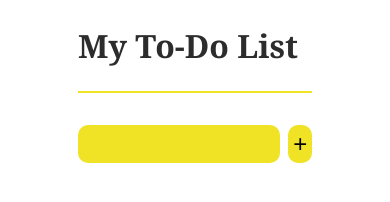
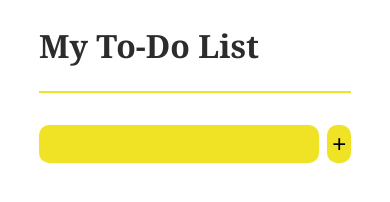
Before and after one commit to blitzmartin/todolist-local, a plain HTML site: page index.html in a window 390 px wide. Drawn offline with Linux system fonts and the light colour scheme.

Commit message:
less body padding when on mobile

```diff
--- a/styles.css
+++ b/styles.css
@@ -112,6 +112,11 @@ input[type=checkbox]:checked~span {
 /* Responsive Design for small screens */
 
 @media (max-width: 700px) {
+
+    body {
+        padding: 0 10vw;
+    }
+
     form button {
         width: auto;
     }
```
